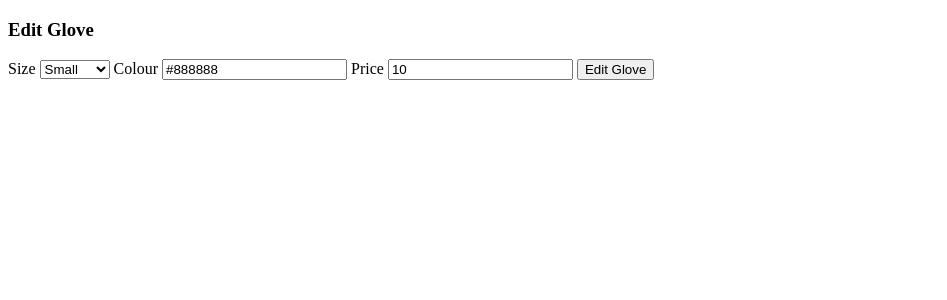
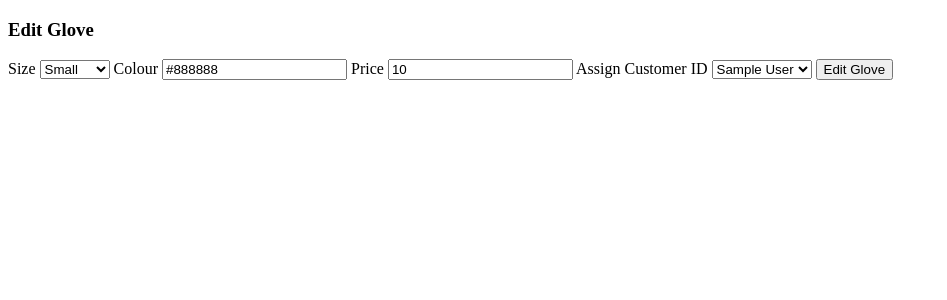
Before and after one commit to rossbuc/glove_shop_app, a Flask app: page /gloves/1/edit in a window 1280 px wide. Shown: the part 70-370 px from the top of the page, without its empty margins (0-947 px from the left). Run offline with Flask 3, Linux system fonts and the light colour scheme; tables that the repository leaves empty hold one stand-in row (values such as "Sample post").

Commit message:
Creat new customer

```diff
--- a/controllers/shop_controller.py
+++ b/controllers/shop_controller.py
@@ -17,8 +17,9 @@ def gloves():
 def get_glove(id):
     glove = Glove.query.get(id)
     gloves = Glove.query.all()
+    customer = Customer.query.get(glove.customer_id)
     if glove in gloves:
-        return render_template("show_glove.jinja", glove=glove)
+        return render_template("show_glove.jinja", glove=glove, customer=customer)
     else:
         return "This glove doesnt exist!"
 
@@ -41,19 +42,22 @@ def add_glove():
 @gloves_blueprint.route("/gloves/<id>/edit")
 def edit_glove(id):
     glove = Glove.query.get(id)
-    return render_template("edit_glove.jinja", glove=glove)
+    customers = Customer.query.all()
+    return render_template("edit_glove.jinja", glove=glove, customers=customers)
 
 @gloves_blueprint.route("/gloves/<id>", methods=['POST'])
 def update_glove(id):
     size = request.form['size']
     colour = request.form['colour']
     price = request.form['price']
+    customer_id = request.form['customer_id']
 
     glove = Glove.query.get(id)
 
     glove.size = size
     glove.colour = colour
     glove.price = price
+    glove.customer_id = customer_id
 
     db.session.commit()
     return redirect("/gloves")
@@ -66,3 +70,17 @@ def delete_glove(id):
     db.session.commit()
 
     return redirect("/gloves")
+
+@gloves_blueprint.route("/customer", methods=['POST'])
+def add_customer():
+    name = request.form['customer_name']
+
+    new_customer = Customer(name=name)
+
+    db.session.add(new_customer)
+    db.session.commit()
+    return redirect("/index")
+
+@gloves_blueprint.route("/customer/new")
+def new_customer():
+    return render_template("new_customer.jinja")
--- a/templates/edit_glove.jinja
+++ b/templates/edit_glove.jinja
@@ -11,6 +11,13 @@
         <input type="text" name="colour" id="colour" value="{{ glove.colour }}">
         <label for="price">Price</label>
         <input type="number" name="price" id="price" value="{{ glove.price }}">
+        <label for="customer_id">Assign Customer ID</label>
+        <select name="customer_id" id="customer_id">
+            {% for customer in customers %}
+                <option value="{{ customer.id }}">{{ customer.name }}</option>
+            {% endfor %}
+
+        </select>
         <button type="submit">Edit Glove</button>
     </form>
 {% endblock %}
--- a/templates/show_glove.jinja
+++ b/templates/show_glove.jinja
@@ -6,5 +6,6 @@
     <h3>The price of this glove {{ glove.price }}</h3>
     <a href="/gloves/{{ glove.id }}/edit">Edit</a>
     <a href="/gloves/{{ glove.id }}/delete" method="POST">Delete</a>
+    <h3>{{ customer.name }} has bought this</h3>
 
 {% endblock  %}
```
Also changed, not shown: templates/new_customer.jinja (added, +8 -0 lines).
